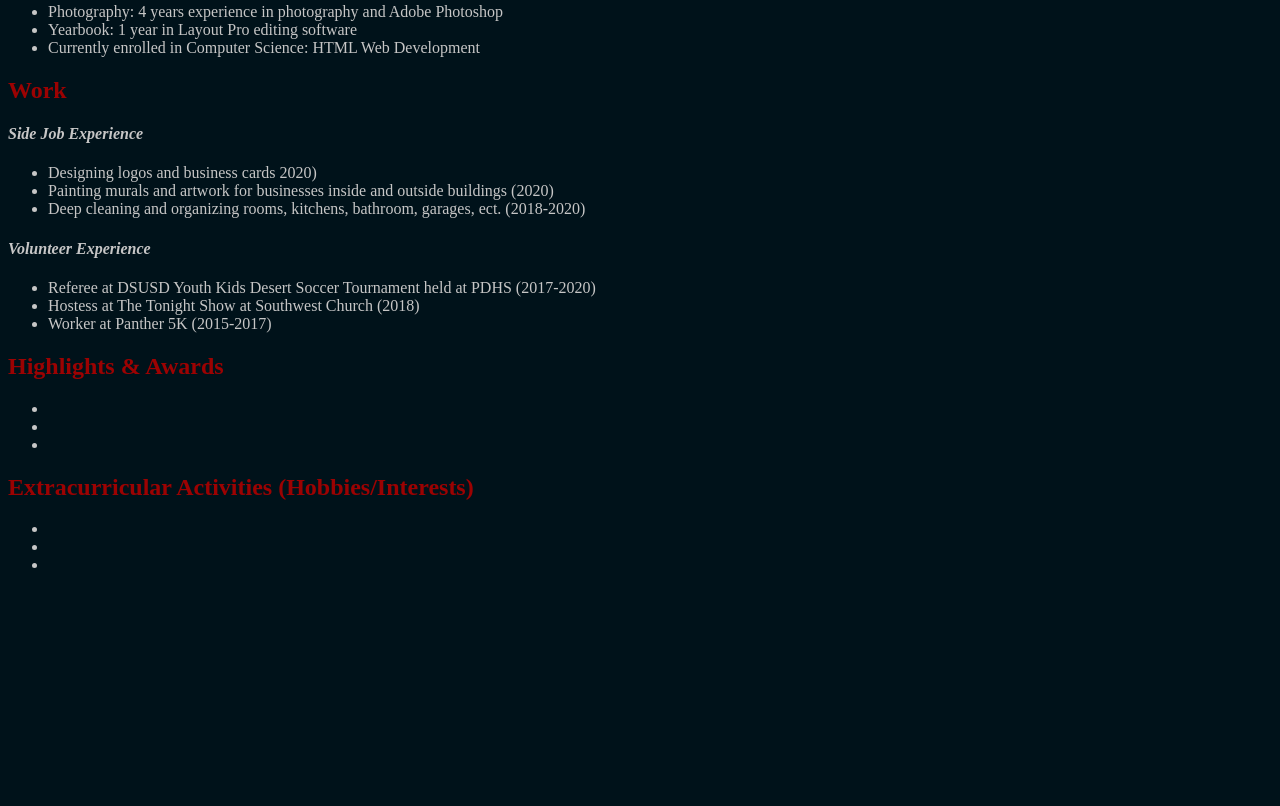
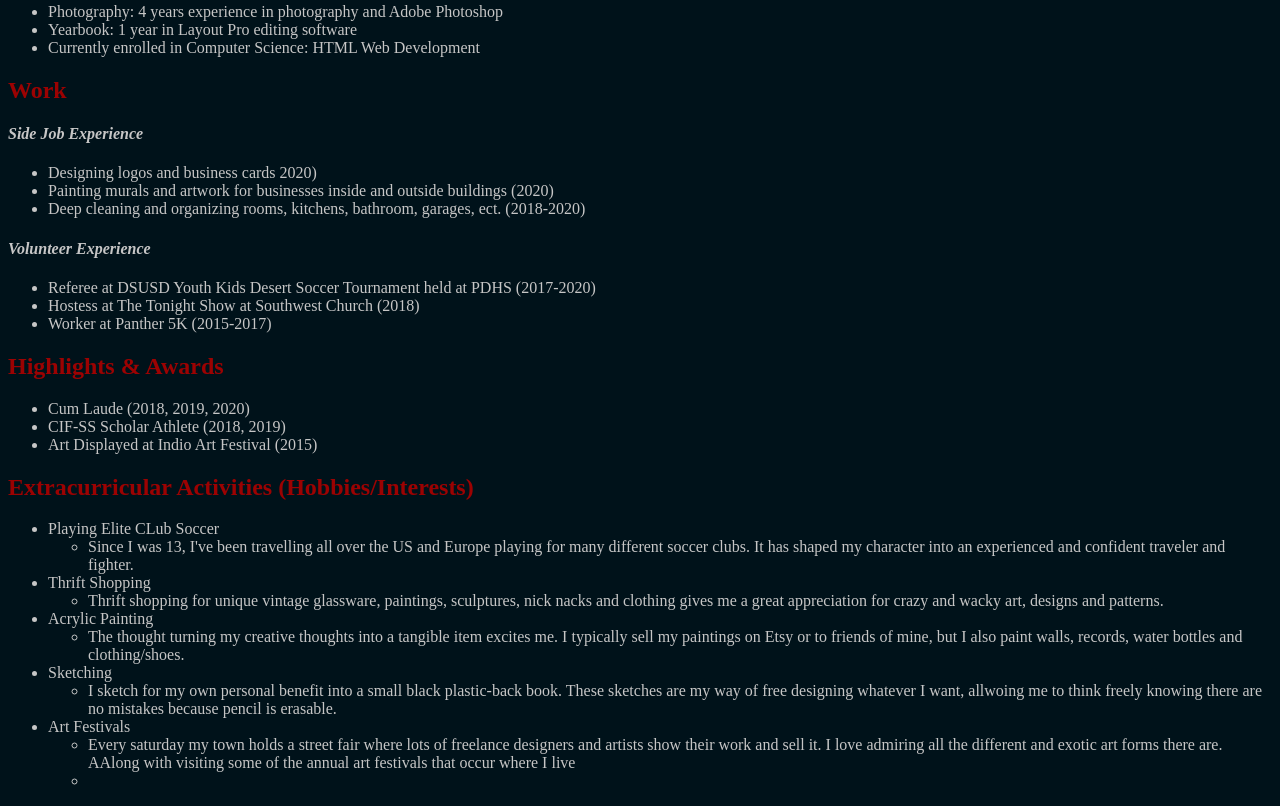
Before and after one commit to ivanagottwald/ivanagottwald.github.io, a plain HTML site: page resume.html in a window 1280 px wide. Shown: the part 343-1149 px from the top of the page. Before the commit the page ends 933 px from the top, so only its background shows below. Drawn offline with Linux system fonts and the light colour scheme.

Commit message:
finished resume

```diff
--- a/resume.html
+++ b/resume.html
@@ -52,18 +52,29 @@
 
         <h2>Highlights & Awards</h2>
             <ul>
-                <li></li>
-                <li></li>
-                <li></li>
+                <li>Cum Laude (2018, 2019, 2020)</li>
+                <li>CIF-SS Scholar Athlete (2018, 2019)</li>
+                <li>Art Displayed at Indio Art Festival (2015)</li>
             </ul>
 
         <h2>Extracurricular Activities (Hobbies/Interests)</h2>
             <ul>
-                <li></li>
-                <li></li>
-                <li></li>
+                <li>Playing Elite CLub Soccer</li>
+                    <ul><li>Since I was 13, I've been travelling all over the US and Europe playing for many different soccer clubs.
+                    It has shaped my character into an experienced and confident traveler and fighter.</li></ul>
+                <li>Thrift Shopping</li>
+                    <ul><li>Thrift shopping for unique vintage glassware, paintings, sculptures, nick nacks and clothing gives me a great
+                    appreciation for crazy and wacky art, designs and patterns.</li></ul>
+                <li>Acrylic Painting</li>
+                    <ul><li>The thought turning my creative thoughts into a tangible item excites me. I typically sell my paintings
+                    on Etsy or to friends of mine, but I also paint walls, records, water bottles and clothing/shoes.</li></ul>
+                <li>Sketching</li>
+                    <ul><li>I sketch for my own personal benefit into a small black plastic-back book. These sketches are my way of
+                    free designing whatever I want, allwoing me to think freely knowing there are no mistakes because pencil is erasable.</li></ul>
+                <li>Art Festivals</li>
+                    <ul><li>Every saturday my town holds a street fair where lots of freelance designers and artists show their work and
+                    sell it. I love admiring all the different and exotic art forms there are. AAlong with visiting some of the annual
+                    art festivals that occur where I live<li></ul>
             </ul>
-
-
     </body>
 </html>
```
